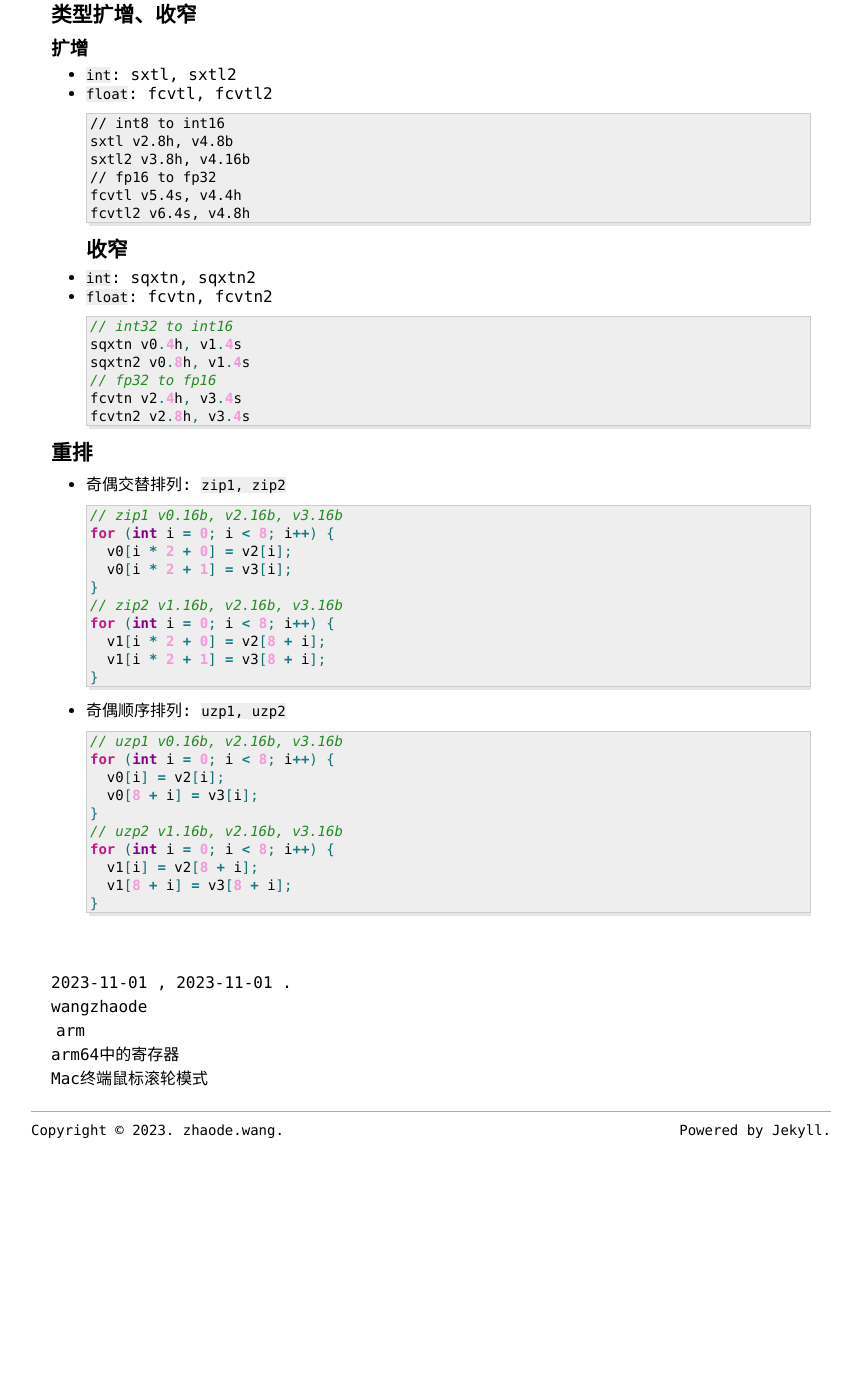
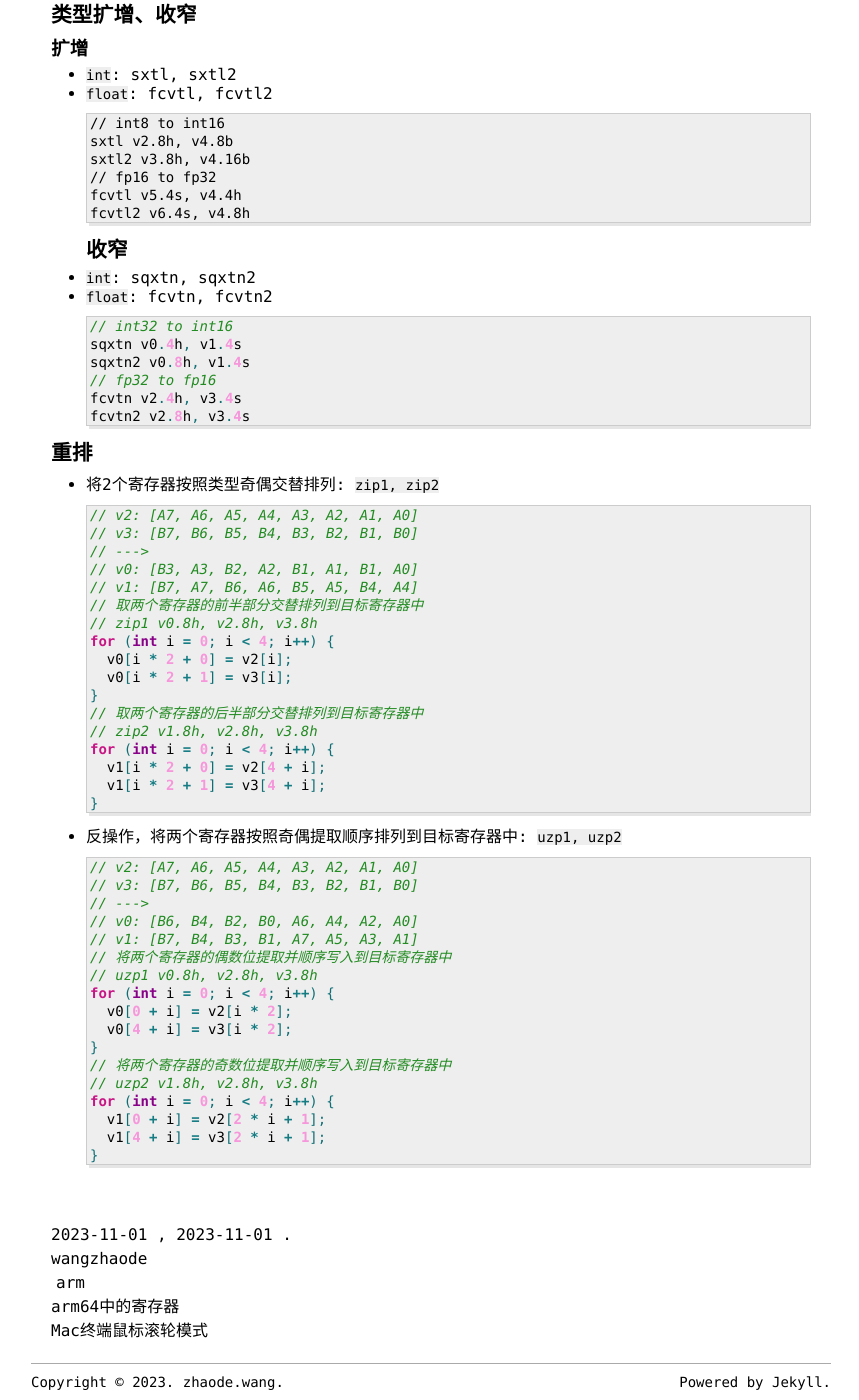
Before and after one commit to wangzhaode/wangzhaode.github.io, a Jekyll site: the page built from _posts/2023-11-01-arm-instruction.md, in a window 1280 px wide and 1400 px high, scrolled down 649 px. Shown: the whole window, without its empty margins (209-1068 px from the left). Built offline with Jekyll 4.4.1, drawn with Linux system fonts in a browser that asks for light colours; before the commit the page ends 1797 px from its top, so only the background shows below that.

Commit message:
fix zip/unzip

````diff
--- a/_posts/2023-11-01-arm-instruction.md
+++ b/_posts/2023-11-01-arm-instruction.md
@@ -62,29 +62,43 @@ fcvtn2 v2.8h, v3.4s
 ```
 
 ## 重排
-- 奇偶交替排列: `zip1, zip2`
+- 将2个寄存器按照类型奇偶交替排列: `zip1, zip2`
 ```c
-// zip1 v0.16b, v2.16b, v3.16b
-for (int i = 0; i < 8; i++) {
+// v2: [A7, A6, A5, A4, A3, A2, A1, A0]
+// v3: [B7, B6, B5, B4, B3, B2, B1, B0]
+// --->
+// v0: [B3, A3, B2, A2, B1, A1, B1, A0]
+// v1: [B7, A7, B6, A6, B5, A5, B4, A4]
+// 取两个寄存器的前半部分交替排列到目标寄存器中
+// zip1 v0.8h, v2.8h, v3.8h
+for (int i = 0; i < 4; i++) {
     v0[i * 2 + 0] = v2[i];
     v0[i * 2 + 1] = v3[i];
 }
-// zip2 v1.16b, v2.16b, v3.16b
-for (int i = 0; i < 8; i++) {
-    v1[i * 2 + 0] = v2[8 + i];
-    v1[i * 2 + 1] = v3[8 + i];
+// 取两个寄存器的后半部分交替排列到目标寄存器中
+// zip2 v1.8h, v2.8h, v3.8h
+for (int i = 0; i < 4; i++) {
+    v1[i * 2 + 0] = v2[4 + i];
+    v1[i * 2 + 1] = v3[4 + i];
 }
 ```
-- 奇偶顺序排列: `uzp1, uzp2`
+- 反操作，将两个寄存器按照奇偶提取顺序排列到目标寄存器中: `uzp1, uzp2`
 ```c
-// uzp1 v0.16b, v2.16b, v3.16b
-for (int i = 0; i < 8; i++) {
-    v0[i] = v2[i];
-    v0[8 + i] = v3[i];
+// v2: [A7, A6, A5, A4, A3, A2, A1, A0]
+// v3: [B7, B6, B5, B4, B3, B2, B1, B0]
+// --->
+// v0: [B6, B4, B2, B0, A6, A4, A2, A0]
+// v1: [B7, B4, B3, B1, A7, A5, A3, A1]
+// 将两个寄存器的偶数位提取并顺序写入到目标寄存器中
+// uzp1 v0.8h, v2.8h, v3.8h
+for (int i = 0; i < 4; i++) {
+    v0[0 + i] = v2[i * 2];
+    v0[4 + i] = v3[i * 2];
 }
-// uzp2 v1.16b, v2.16b, v3.16b
-for (int i = 0; i < 8; i++) {
-    v1[i] = v2[8 + i];
-    v1[8 + i] = v3[8 + i];
+// 将两个寄存器的奇数位提取并顺序写入到目标寄存器中
+// uzp2 v1.8h, v2.8h, v3.8h
+for (int i = 0; i < 4; i++) {
+    v1[0 + i] = v2[2 * i + 1];
+    v1[4 + i] = v3[2 * i + 1];
 }
 ```
````
